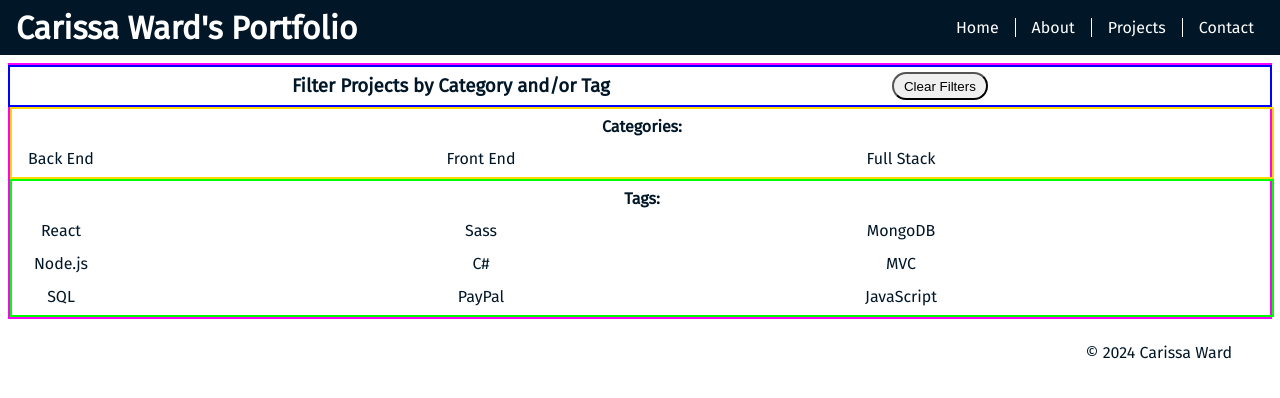
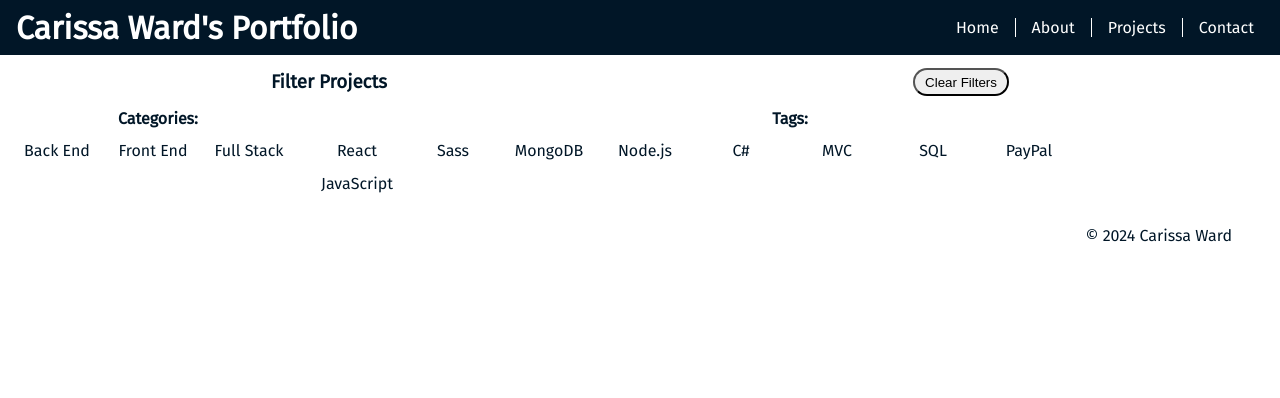
Before and after one commit to wardcarissa93/Portfolio, an Angular app: page /projects in a window 1280 px wide. Shown: the top 398 px of the page. Built offline with nearby package versions, Linux system fonts and the light colour scheme.

Commit message:
filters styled for larger screen sizes, need to add hide/show functionality

```diff
--- a/src/app/components/categories/categories.component.scss
+++ b/src/app/components/categories/categories.component.scss
@@ -1,41 +1,10 @@
-// h3 {
-//     margin: 0.5rem 0;
-// }
-
-// #category-list {
-//     display: grid;
-//     grid-template-columns: repeat(3, 1fr);
-
-//     .category-filters {
-//         border: 2px solid transparent;
-//         padding: 5px;
-//         cursor: pointer;
-//         width: 4.5rem;
-//         height: 1rem;
-//         display: flex;
-//         justify-content: center;
-//         align-items: center;
-//         // margin-bottom: 0.5rem;
-//         border-radius: 5px;
-
-//         &.active {
-//             border-color: #78be61;
-//         }
-
-//         a {
-//             width: 100%;
-//             text-align: center;
-//         }
-//     }
-// }
-
 h4 {
-    margin: 0.5rem 0;
+    margin: 0.5rem auto;
 }
 
 #category-list {
     display: grid;
-    grid-template-columns: repeat(3, 1fr);
+    grid-template-columns: repeat(3, 6rem);
     width: 100%;
 
     .category-filters {
--- a/src/app/components/fish/fish.component.scss
+++ b/src/app/components/fish/fish.component.scss
@@ -4,7 +4,6 @@
 .fish-container {
     width: 15rem;
     height: 10rem;
-    // border: 2px solid purple;
     margin: 0 auto;
     position: sticky;
     top: 30rem;
--- a/src/app/components/projects/projects.component.scss
+++ b/src/app/components/projects/projects.component.scss
@@ -7,20 +7,14 @@
         display: flex;
         flex-direction: column;
         align-items: center;
-        border: 2px solid fuchsia;
         margin: 0.5rem;
 
         #filter-title-button {
             display: flex;
-            flex-direction: column;
+            flex-direction: row;
+            justify-content: space-around;
             width: 100%;
             align-items: center;
-            border: 2px solid blue;
-
-            @media (min-width: 480px) {
-                flex-direction: row;
-                justify-content: space-evenly;
-            }
 
             h3 {
                 margin: 0.5rem 0;
@@ -28,9 +22,9 @@
                 span {
                     display: none;
 
-                    @media (min-width: 480px) {
-                        display: inline;
-                    }
+                    // @media (min-width: 480px) {
+                    //     display: inline;
+                    // }
                 }
             }
 
@@ -49,15 +43,20 @@
             width: 100%;
             align-items: center;
 
+            @media (min-width: 640px) {
+                flex-direction: row;
+                align-items: flex-start;
+            }
+
             #categories {
                 width: 100%;
+                max-width: 18.75rem;
 
                 app-categories {
                     display: flex;
                     flex-direction: column;
                     width: 100%;
-                    align-items: center;
-                    border: 2px solid gold;
+                    // align-items: center;
                 }
             }
 
@@ -68,8 +67,7 @@
                     display: flex;
                     flex-direction: column;
                     width: 100%;
-                    align-items: center;
-                    border: 2px solid lime;
+                    // align-items: center;
                 }
             }
         }
--- a/src/app/components/tags/tags.component.scss
+++ b/src/app/components/tags/tags.component.scss
@@ -1,42 +1,44 @@
-// h3 {
-//     margin: 0.5rem 0;
-// }
-
-// .tag-filters {
-//     border: 2px solid transparent;
-//     padding: 5px;
-//     cursor: pointer;
-//     width: 4.5rem;
-//     height: 1rem;
-//     display: flex;
-//     justify-content: center;
-//     align-items: center;
-//     // margin-bottom: 0.5rem;
-//     border-radius: 5px;
-
-//     &.active {
-//         border-color: red;
-//     }
-
-//     a {
-//         width: 100%;
-//         text-align: center;
-//     }
-// }
-
-// #tag-list {
-//     display: grid;
-//     grid-template-columns: repeat(6, 1fr);
-// }
-
 h4 {
-    margin: 0.5rem 0;
+    margin: 0.5rem auto;
 }
 
 #tag-list {
     display: grid;
-    grid-template-columns: repeat(3, 1fr);
+    grid-template-columns: repeat(3, 6rem);
     width: 100%;
+    max-width: 31.25rem;
+
+    @media (min-width: 400px) {
+        grid-template-columns: repeat(4, 6rem);
+    }
+
+    @media (min-width: 500px) {
+        grid-template-columns: repeat(5, 6rem);
+    }
+
+    @media (min-width: 640px) {
+        grid-template-columns: repeat(3, 6rem);
+    }
+
+    @media (min-width: 740px) {
+        grid-template-columns: repeat(4, 6rem);
+    }
+
+    @media (min-width: 840px) {
+        grid-template-columns: repeat(5, 6rem);
+    }
+
+    @media (min-width: 940px) {
+        grid-template-columns: repeat(6, 6rem);
+    }
+
+    @media(min-width: 1040px) {
+        grid-template-columns: repeat(7, 6rem);
+    }
+
+    @media(min-width: 1140px) {
+        grid-template-columns: repeat(8, 6rem);
+    }
 
     .tag-filters {
         border: 2px solid transparent;
```
